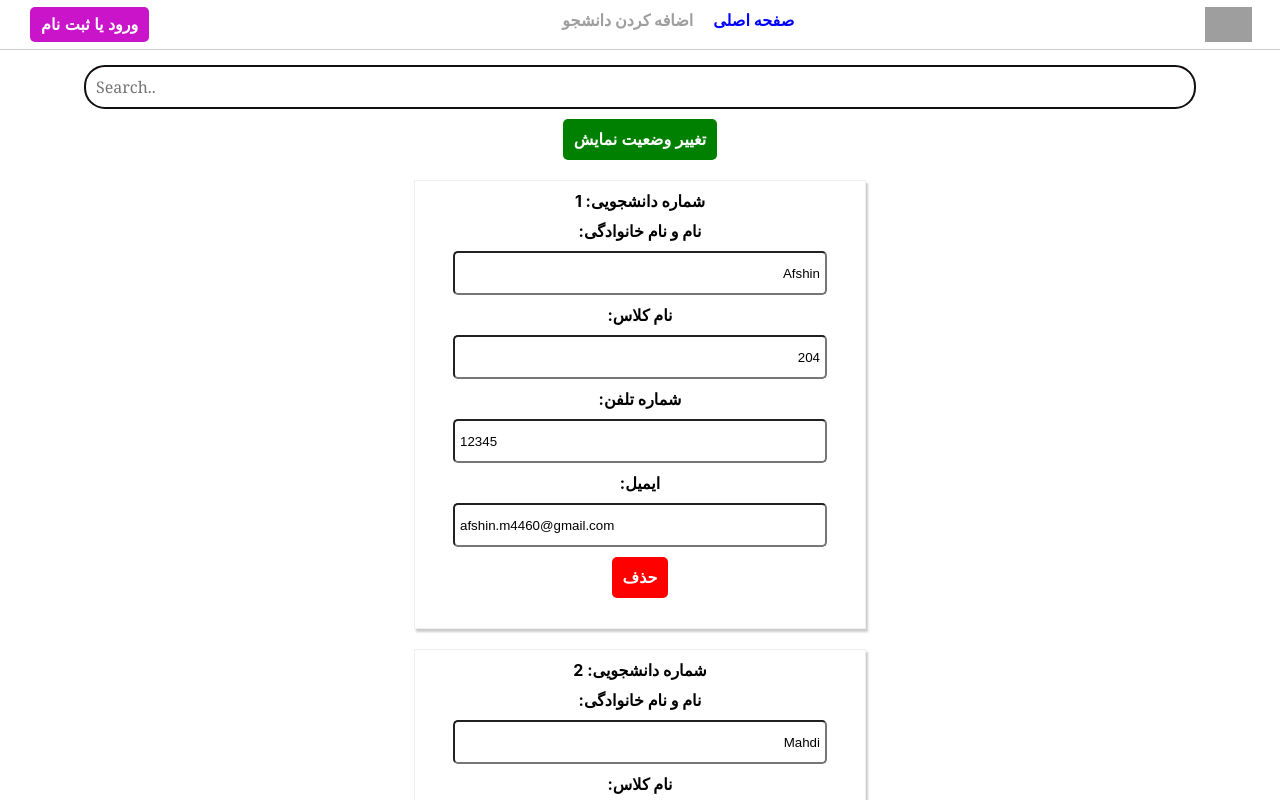
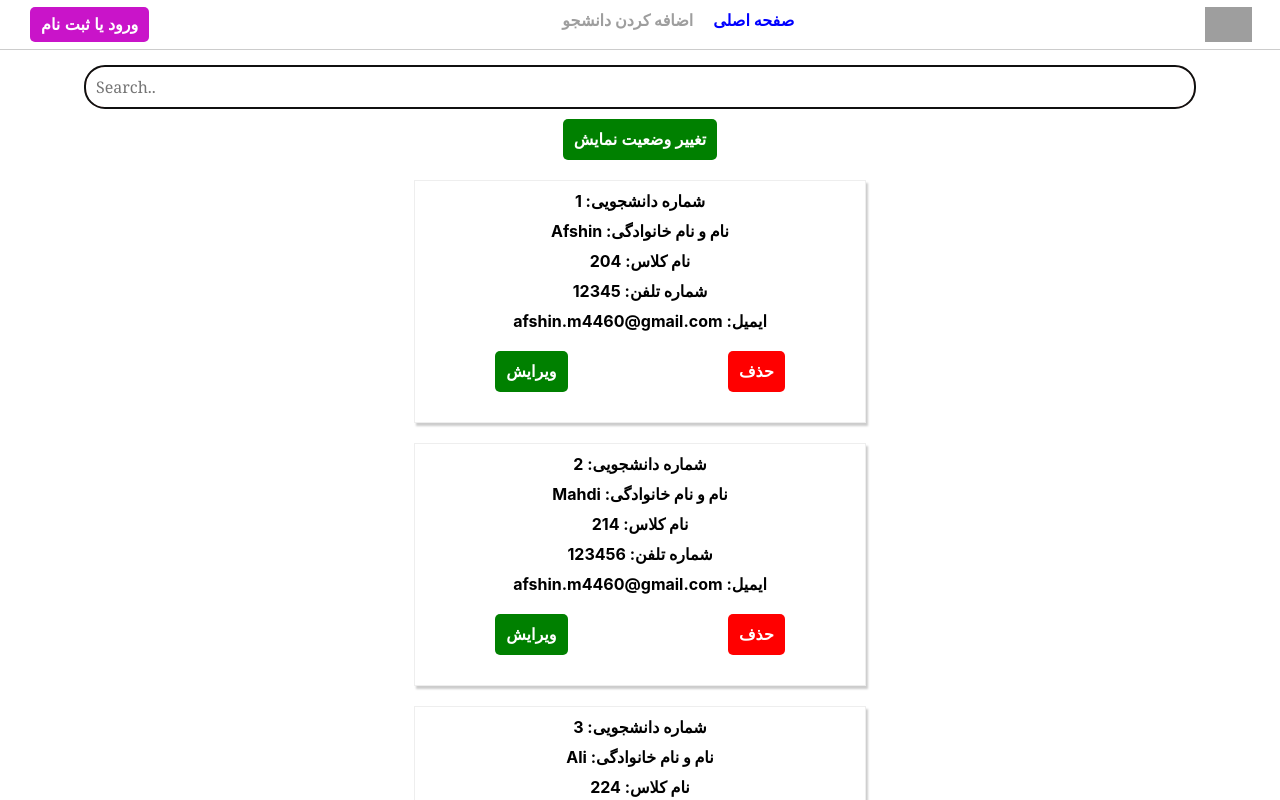
Before and after one commit to afshin4460/reactapp.ir_part5, a React (Create React App) app: page / in a window 1280 px wide. Shown: the top 800 px of the page. Built offline with nearby package versions, Linux system fonts and the light colour scheme; grey boxes are pictures that could not be loaded; the HTML template or start-up script is replaced by a standard one.

Commit message:
add edit student page

```diff
--- a/src/App.jsx
+++ b/src/App.jsx
@@ -4,16 +4,20 @@ import { BrowserRouter, Routes, Route } from 'react-router-dom';
 import Toolbar from './containers/header/toolbar/toolbar';
 import HomePage from './pages/HomePage';
 import AddStudent from './pages/AddStudent';
+import EditStudent from './pages/EditStudent';
 
 function App() {
     return (
         <BrowserRouter>
             <div className="App">
                 <Toolbar />
-                <Routes>
-                    <Route path='/' element={<HomePage />} />
-                    <Route path='/add-student' element={<AddStudent />} />
-                </Routes>
+                <div style={{marginTop: '65px'}}>
+                    <Routes>
+                        <Route path='/' element={<HomePage />} />
+                        <Route path='add-student' element={<AddStudent />} />
+                        <Route path='student/:studentid' element={<EditStudent />} />
+                    </Routes>
+                </div>
             </div>
         </BrowserRouter>
     );
--- a/src/components/students/student/student.css
+++ b/src/components/students/student/student.css
@@ -21,6 +21,10 @@
 .students input[type=number], input[type=email] {
     direction: ltr;
 }
+div a {
+    margin: 0 auto;
+    text-decoration: none;
+}
 @media(min-width: 500px) {
     .students {
         width: 450px;
--- a/src/components/students/student/student.jsx
+++ b/src/components/students/student/student.jsx
@@ -2,20 +2,22 @@ import React from 'react';
 import './student.css';
 import Button from '../../ui/button/button';
 import PropTypes from 'prop-types';
+import { Link } from 'react-router-dom';
 
 function Student(props) {
     return (
         <div className='students'>
             <label>شماره دانشجویی: {props.id + 1}</label>
-            <label>:نام و نام خانوادگی</label>
-            <input type="text" value={props.name} onChange={props.nameChanged} />
-            <label>:نام کلاس</label>
-            <input type="text" value={props.class} />
-            <label>:شماره تلفن</label>
-            <input type="number" value={props.phone} />
-            <label>:ایمیل</label>
-            <input type="email" value={props.email} />
-            <Button clicked={props.deleted} btnType='danger'>حذف</Button>
+            <label>{props.name} :نام و نام خانوادگی</label>
+            <label>{props.class} :نام کلاس</label>
+            <label>{props.phone} :شماره تلفن</label>
+            <label>{props.email} :ایمیل</label>
+            <div style={{display:'flex', direction: 'rtl'}}>
+                <Button clicked={props.deleted} btnType='danger'>حذف</Button>
+                <Link to={`/student/${props.id + 1}`}>
+                    <Button btnType='success'>ویرایش</Button>
+                </Link>
+            </div>
         </div>
     );
 }
--- a/src/components/ui/button/button.jsx
+++ b/src/components/ui/button/button.jsx
@@ -28,7 +28,7 @@ export default React.memo(Button);
 
 Button.propTypes = {
     children: PropTypes.string.isRequired,
-    clicked: PropTypes.func.isRequired,
+    clicked: PropTypes.func,
     btnType: PropTypes.string
 };
 Button.defaultProps = {
--- /dev/null
+++ b/src/pages/EditStudent.jsx
@@ -0,0 +1,9 @@
+import React from 'react';
+
+function EditStudent() {
+    return (
+        <h1>Edit Student</h1>
+    );
+}
+
+export default React.memo(EditStudent);
--- a/src/pages/HomePage.css
+++ b/src/pages/HomePage.css
@@ -4,7 +4,6 @@ input[placeholder='Search..'] {
     padding: 10px;
     border-radius: 20px;
     border: 2px solid salmon;
-    margin-top: 65px;
     font-size: inherit;
     color: blue;
     font-family: Georgia, 'Times New Roman', Times, serif;
@@ -14,3 +13,9 @@ input[placeholder='Search..'] {
 input[placeholder='Search..']:focus {
     width: 85%;
 }
+
+@media(max-width: 1129px) {
+    .change {
+        display: none;
+    }
+}
--- a/src/pages/HomePage.jsx
+++ b/src/pages/HomePage.jsx
@@ -56,7 +56,9 @@ function HomePage() {
     return (
         <>
             <input type="text" placeholder='Search..' value={searchBarValue} onChange={searchFilterFunction} ref={inputEl} />
-            <Button btnType='success' clicked={handleToggle}>تغییر وضعیت نمایش</Button>
+            <div className="change">
+                <Button btnType='success' clicked={handleToggle}>تغییر وضعیت نمایش</Button>
+            </div>
             <Students
                 studentsList={studentsState}
                 nameChanged={handleNameChange}
```
